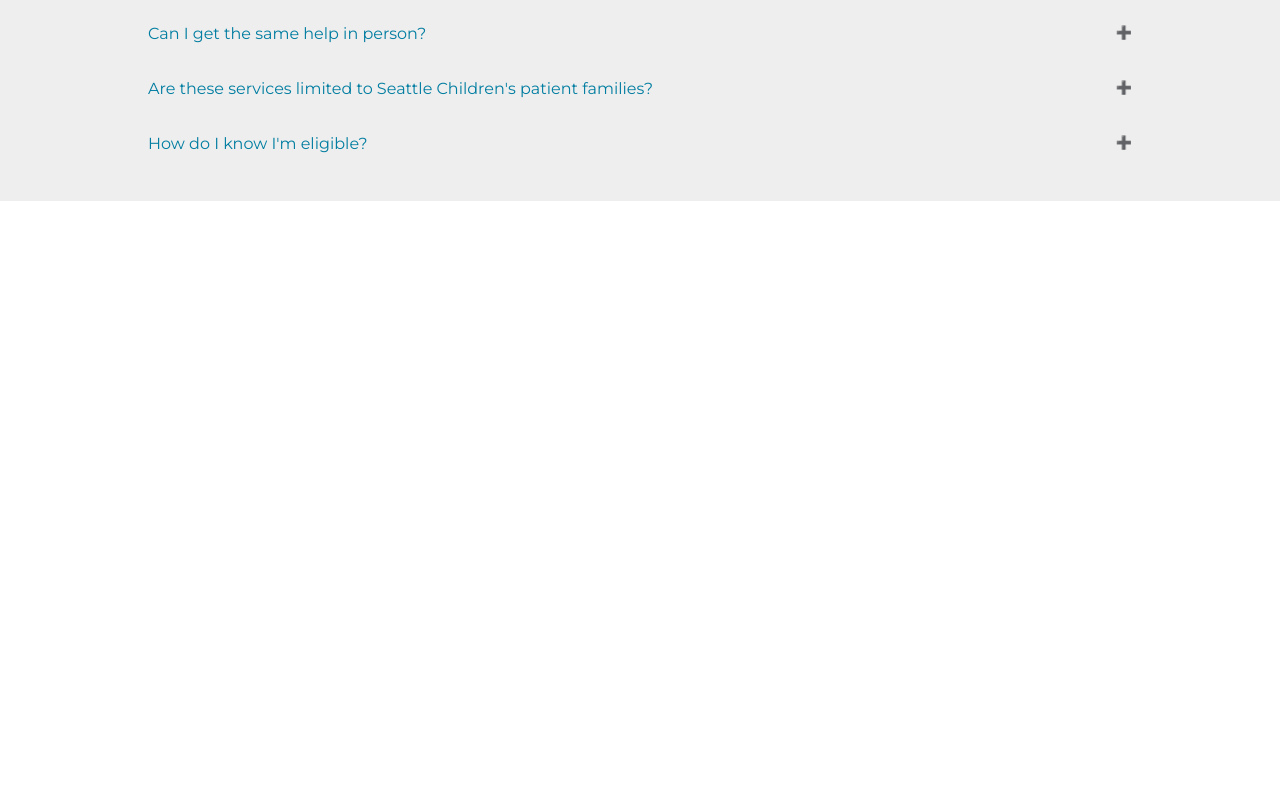
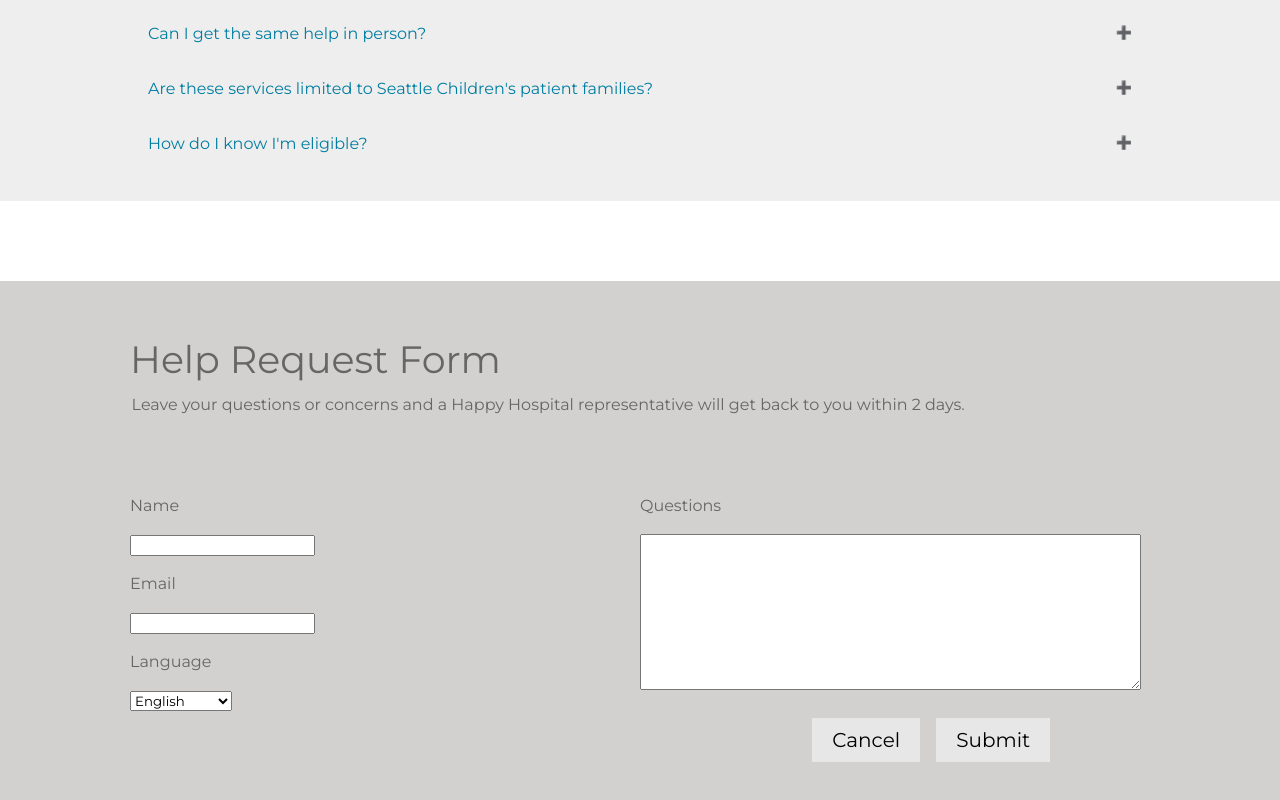
Before and after one commit to aluu5675/Capstone-Project, a React (Create React App) app in the folder my-app/: page /resources in a window 1280 px wide. Shown: the part 830-1630 px from the top of the page. Before the commit the page ends 1111 px from the top, so only its background shows below. Built offline with nearby package versions, Linux system fonts and the light colour scheme.

Commit message:
Help request form

```diff
--- a/my-app/src/ResourceCategoriesPage.js
+++ b/my-app/src/ResourceCategoriesPage.js
@@ -60,6 +60,37 @@ export class ResourceCategoriesPage extends React.Component {
                         </div>
                     </div>
                 </div>
+                <div className="section-three">
+                    <div className="help-form">
+                        <h1 className="help-title">Help Request Form</h1>
+                        <h4 className="help-description">Leave your questions or concerns and a Happy Hospital representative will get back to you within 2 days.</h4>
+                        <div className="general">
+                            <p className="help-form-questions">Name</p>
+                            <input type="text"></input>
+                            <p className="help-form-questions">Email</p>
+                            <input type="text"></input>
+                            <p className="help-form-questions">Language</p>
+                            <select id="languages">
+                                <option value="English">English</option>
+                                <option value="Chinese">Chinese</option>
+                                <option value="Vietnamese">Vietnamese</option>
+                                <option value="Spanish">Spanish</option>
+                                <option value="Somali">Somali</option>
+                                <option value="Russian">Russian</option>
+                                <option value="French">French</option>
+                            </select>
+                        </div>
+                        <div className="general">
+                            <p className="help-form-questions">Questions</p>
+                            <textarea cols="60" rows="10"></textarea>
+                            <br></br>
+                            <div className="help-buttons">
+                                <button className="help">Cancel</button>
+                                <button className="help">Submit</button>
+                            </div>
+                        </div>
+                    </div>
+                </div>
             </body>
         )
     }
--- a/my-app/src/style.css
+++ b/my-app/src/style.css
@@ -36,6 +36,11 @@ body {
     justify-content: flex-start;
 }
 
+.general {
+    width: 50%;
+    float: left;
+}
+
 .mission-statement {
     background-color: #ABCCF7;
     width: 50%;
@@ -59,6 +64,51 @@ h1.no-line {
     margin-top: 0;
     margin-bottom: 24px;
 
+}
+
+.help {
+    font-family: 'Montserrat', Arial, sans-serif;
+    background-color: #e7e7e7;
+    border: none;
+    margin: 0.5rem;
+    font-size: 20px;
+    padding: 10px 20px;
+}
+
+.help-buttons {
+    float: right;
+    margin-top: 1rem;
+    margin-right: 5.75rem;
+    margin-bottom: 3rem;
+}
+
+.help-description {
+    font-family: 'Montserrat', Arial, sans-serif;
+    font-weight: 400;
+    color: #666;
+    margin-top: 0.25rem;
+    margin-left: 0.1rem;
+    margin-bottom: 4rem;
+}
+
+.help-form {
+    background-color: #D3D1D0;
+    margin: 0px 100px 80px;
+    padding: 30px;
+}
+
+.help-form-questions {
+    font-family: 'Montserrat', Arial, sans-serif;
+    font-weight: 400;
+    color: #666;
+}
+
+.help-title {
+    font-family: 'Montserrat', Arial, sans-serif;
+    font-size: 2.375rem;
+    font-weight: 400;
+    color: #666;
+    margin-bottom: 0.75rem;
 }
 
 .homepage--featured {
@@ -131,6 +181,11 @@ h1.no-line {
     clear: both;
     content: "";
     display: table;
+}
+
+#languages {
+    font-family: 'Montserrat', Arial, sans-serif;
+    margin-bottom: 3rem;
 }
 
 .main-nav-off-canvas {
@@ -219,6 +274,11 @@ p {
     display: flex;
     background-color: white;
     min-height: 100%;
+}
+
+.section-three {
+    background-color: #D3D1D0;
+    overflow: hidden;
 }
 
 .site-header {
```
